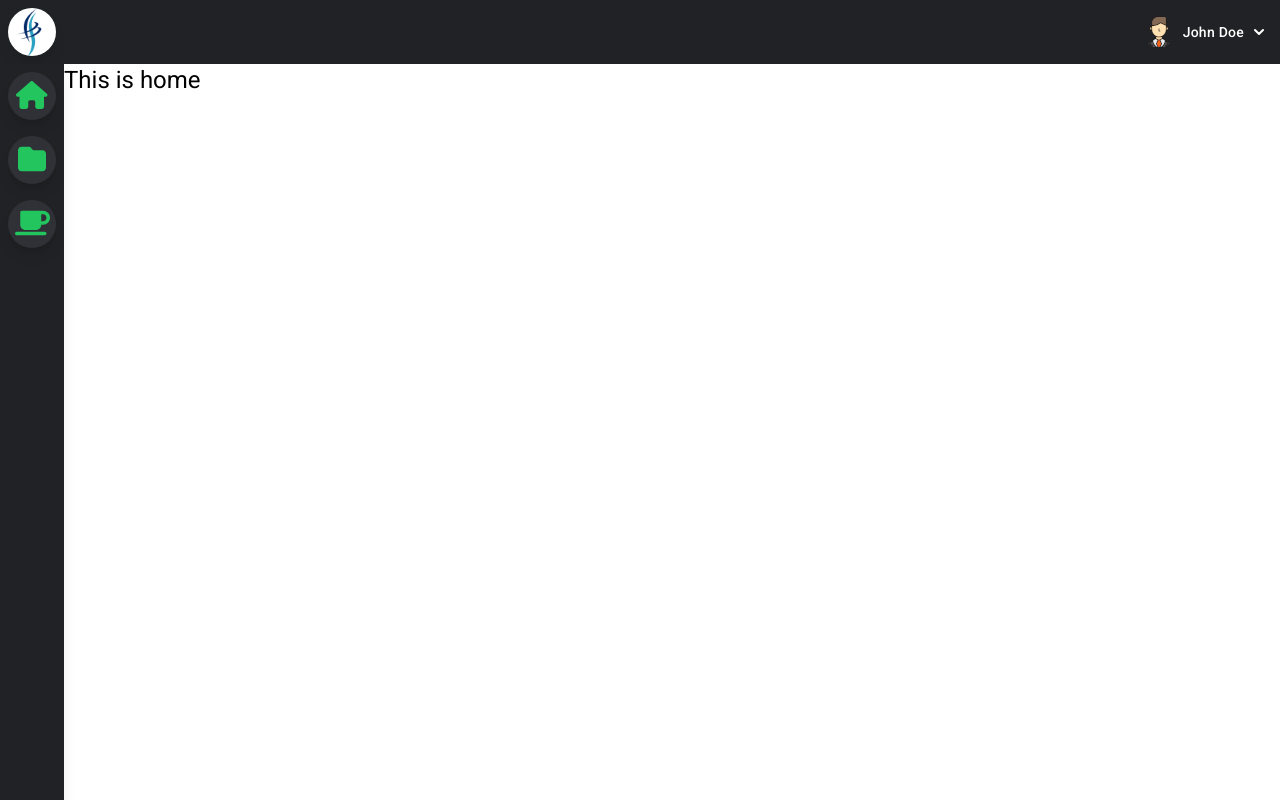
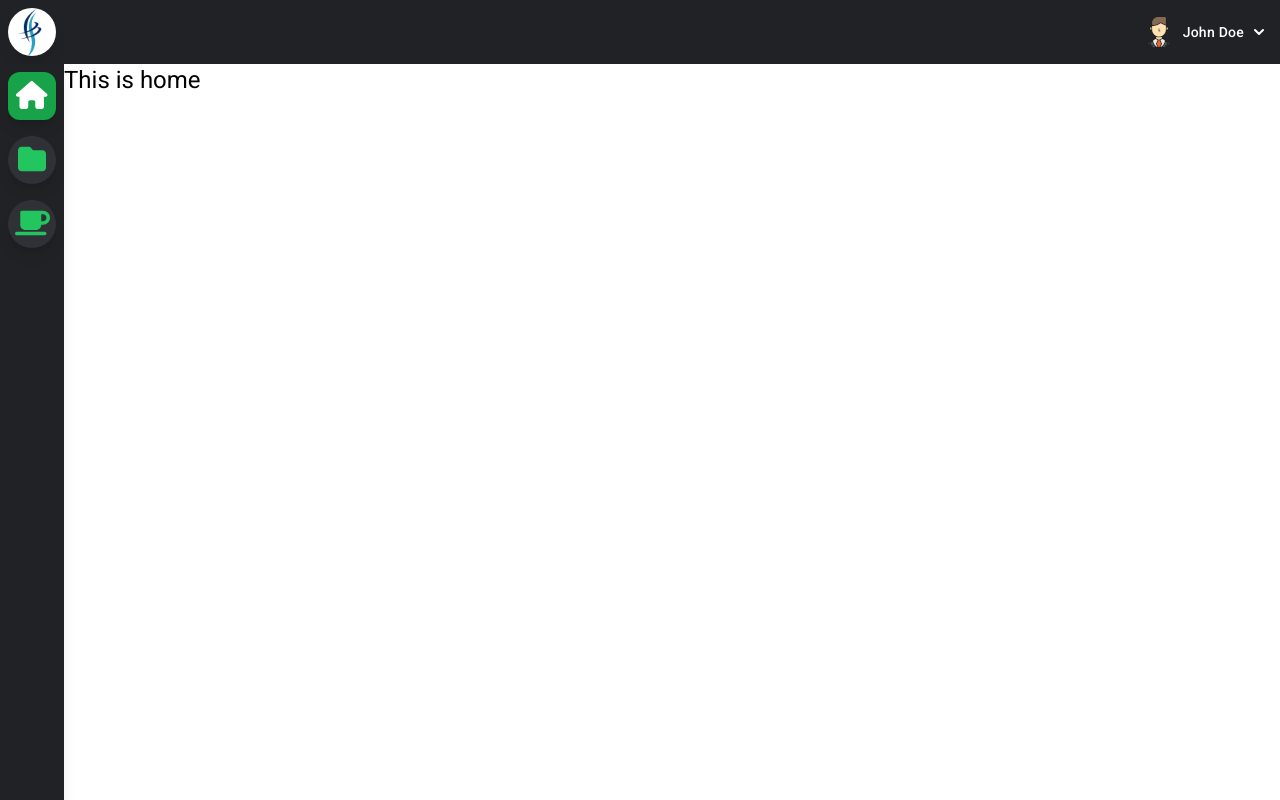
Before and after one commit to gezielcarvalho/java-spring-angular, an Angular app in the folder frontend/: page / in a window 1280 px wide. Built offline with nearby package versions, Linux system fonts and the light colour scheme.

Commit message:
add active icon class

```diff
--- a/frontend/src/app/components/header/sidebar/sidebar-icon/sidebar-icon.component.html
+++ b/frontend/src/app/components/header/sidebar/sidebar-icon/sidebar-icon.component.html
@@ -1,4 +1,8 @@
-<div class="sidebar-icon group">
+<div
+  class="sidebar-icon group"
+  routerLinkActive="sidebar-icon-active"
+  [routerLinkActiveOptions]="{ exact: true }"
+>
   <ng-content />
   <span class="sidebar-tooltip group-hover:scale-100">{{ text }}</span>
 </div>
--- a/frontend/src/styles.css
+++ b/frontend/src/styles.css
@@ -9,6 +9,10 @@
      bg-gray-800 text-green-500 hover:bg-green-600
       hover:text-white rounded-3xl hover:rounded-xl
       transition-all duration-300 ease-linear cursor-pointer;
+  }
+
+  .sidebar-icon-active {
+    @apply rounded-xl bg-green-600 cursor-default text-white;
   }
 
   .logo-icon {
```
